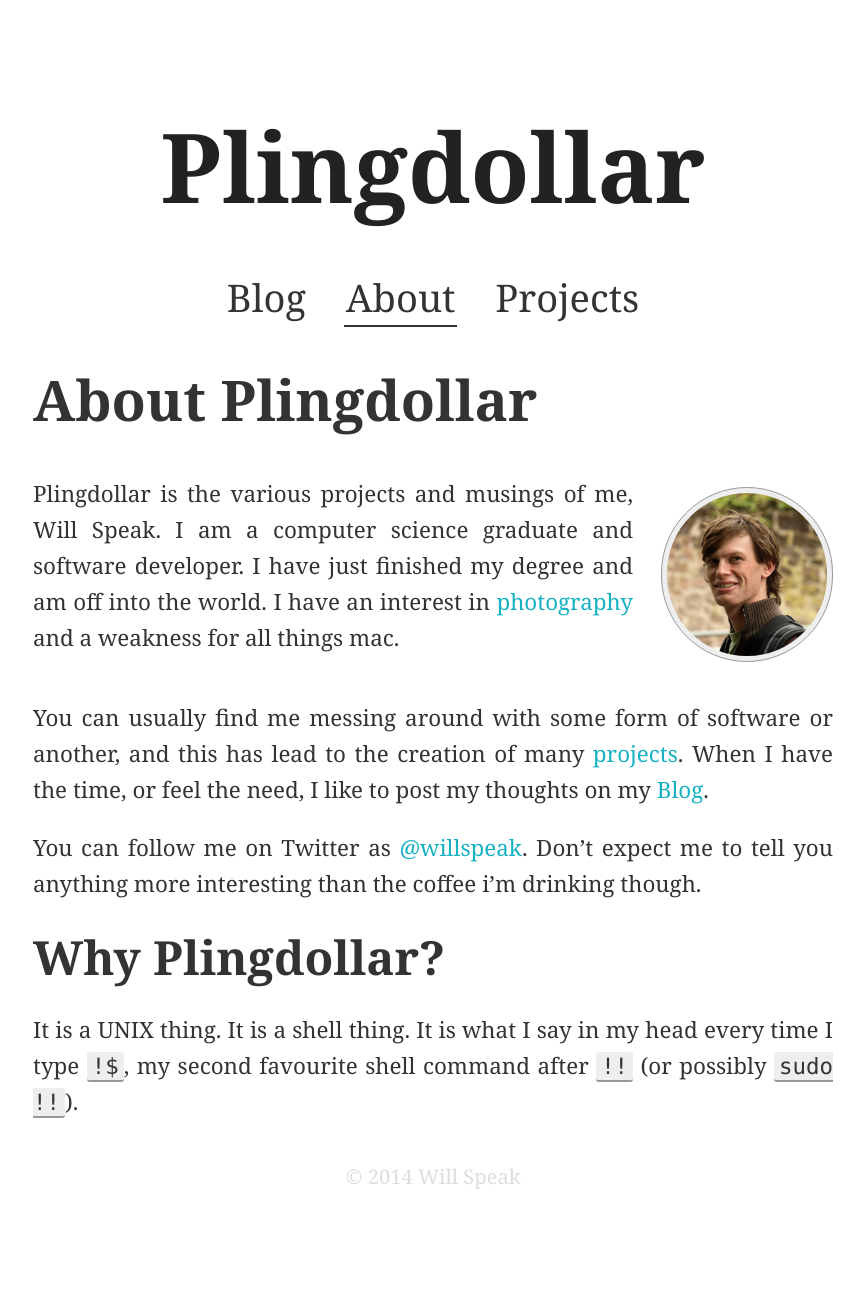
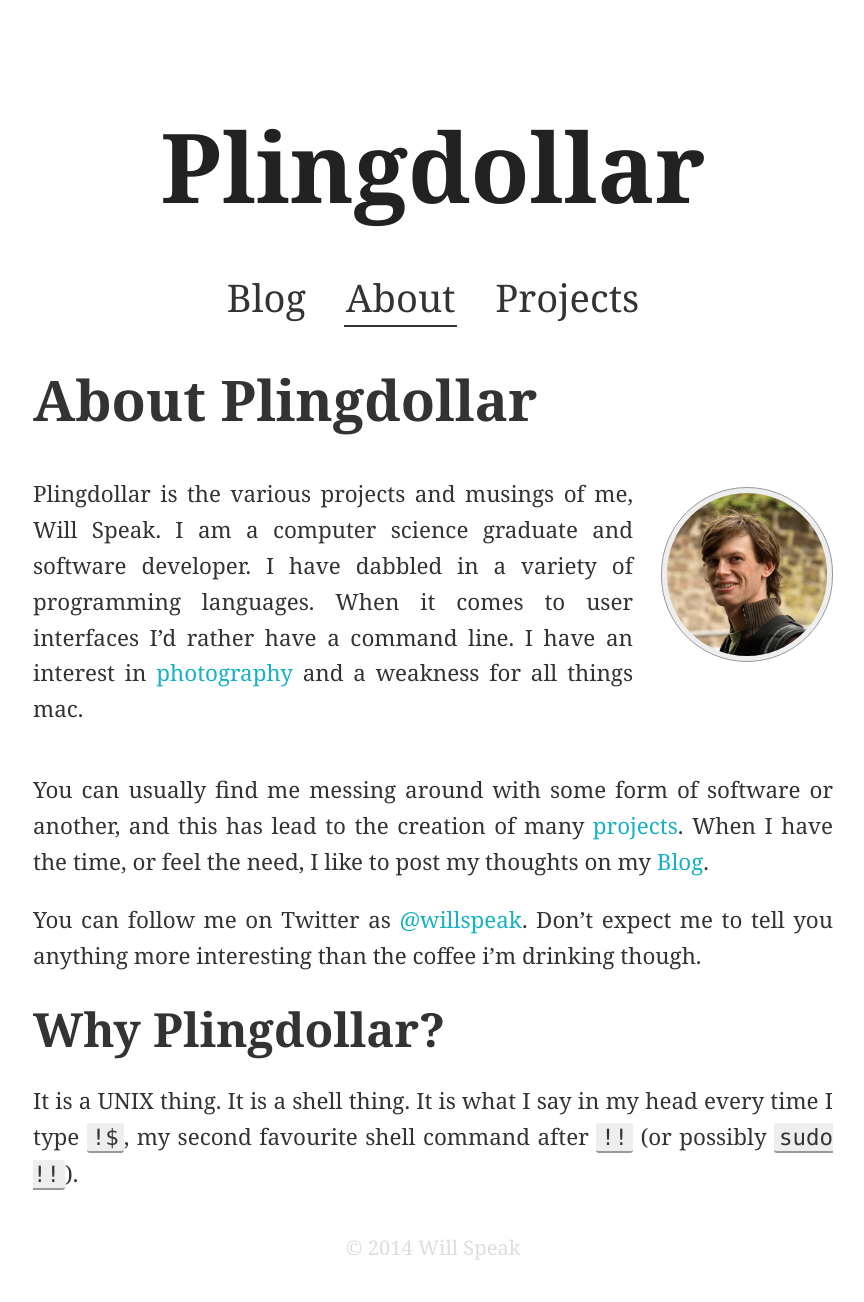
Before and after one commit to iwillspeak/iwillspeak.github.io, a Jekyll site: the page built from about.md, in a window 1280 px wide. Shown: the whole page, without its empty margins (207-1071 px from the left). Built offline with Jekyll 4.4.1, drawn with Linux system fonts in a browser that asks for light colours; before the commit the page ends 1230 px from its top, so only the background shows below that.

Commit message:
Update About Page

```diff
--- a/about.md
+++ b/about.md
@@ -8,7 +8,7 @@ title: About
 
 <div>
 <p style="float: left; width: 600px;">
-{{ site.name }} is the various projects and musings of me, Will Speak. I am a computer science graduate and software developer. I have just finished my degree and am off into the world. I have an interest in <a href="{{ site.flickr_url }}" alt="My Flickr Site">photography</a> and a weakness for all things mac.
+{{ site.name }} is the various projects and musings of me, Will Speak. I am a computer science graduate and software developer. I have dabbled in a variety of programming languages. When it comes to user interfaces I’d rather have a command line. I have an interest in <a href="{{ site.flickr_url }}" alt="My Flickr Site">photography</a> and a weakness for all things mac.
 </p>
 <img class="avatar" src="img/avatar.jpg" alt="my face" />
 <br style="clear: both;" />
```
